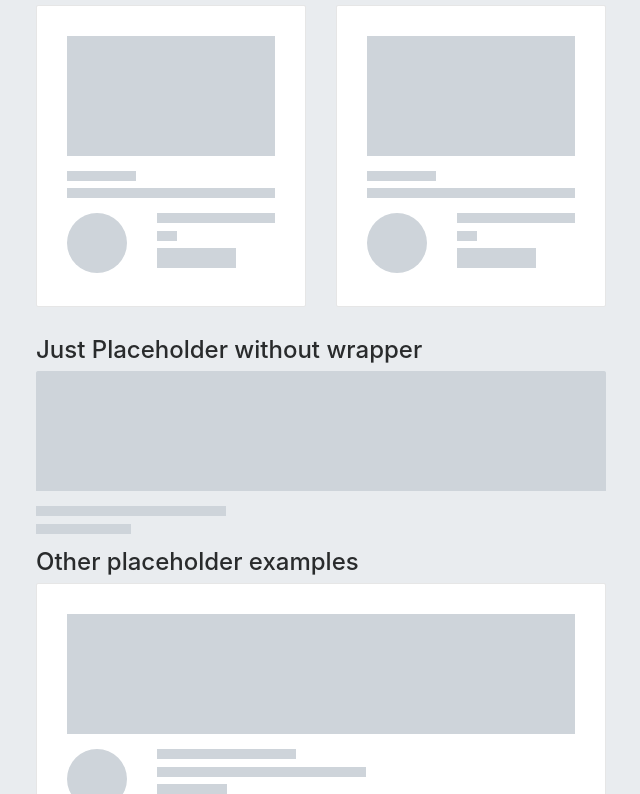
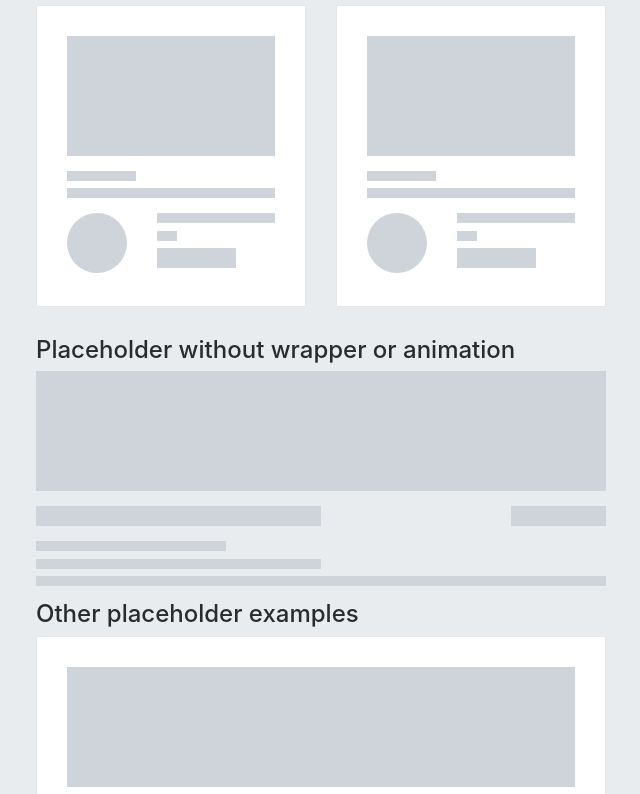
Before and after one commit to zalog/placeholder-loading, a website: page src/index.html in a window 1280 px wide. Shown: the part 547-1341 px from the top of the page, without its empty margins (319-959 px from the left). Drawn offline with nearby package versions, Linux system fonts and the light colour scheme; files that its build step writes are made by us from their sources.

Commit message:
feat: adds empty, no wrap placeholder

```diff
--- a/src/index.html
+++ b/src/index.html
@@ -103,20 +103,20 @@
         </div>
       </div>
 
-      <h2 class="h4">Just Placeholder without wrapper</h2>
+      <h2 class="h4">Placeholder without wrapper or animation</h2>
 
-      <div class="ph-item clean">
-
-        <div class="ph-col-12">
-          <div class="ph-picture"></div>
-
-          <div class="ph-row">
-            <div class="ph-col-4"></div>
-            <div class="ph-col-8 empty"></div>
-            <div class="ph-col-2"></div>
-          </div>
+      <div class="ph-col-12">
+        <div class="ph-picture"></div>
+        <div class="ph-row">
+          <div class="ph-col-6 big"></div>
+          <div class="ph-col-4 empty big"></div>
+          <div class="ph-col-2 big"></div>
+          <div class="ph-col-4"></div>
+          <div class="ph-col-8 empty"></div>
+          <div class="ph-col-6"></div>
+          <div class="ph-col-6 empty"></div>
+          <div class="ph-col-12"></div>
         </div>
-
       </div>
 
       <h2 class="h4">Other placeholder examples</h2>
--- a/src/scss/_layout.scss
+++ b/src/scss/_layout.scss
@@ -36,17 +36,6 @@
     flex-flow: column;
     padding-right: ($ph-gutter / 2);
     padding-left: ($ph-gutter / 2);
-  }
-
-  &.clean {
-    padding: 0;
-    background: transparent;
-    border: 0 transparent;
-    margin: 0;
-
-    > * {
-      padding: 0;
-    }
   }
 }
 
```
Also changed, not shown: README.md.
